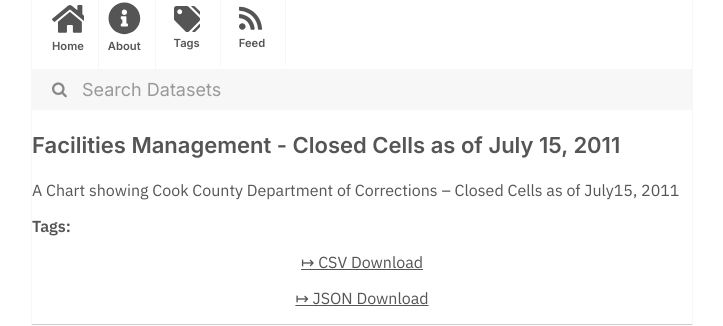
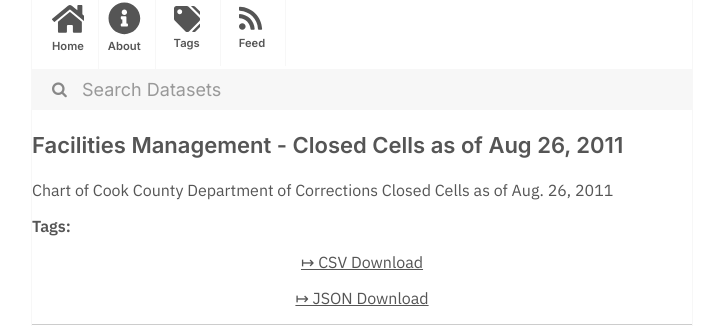
Before and after one commit to dayda-entities/cook-county-of-illinois, a Jekyll site: the page built from _posts/2020-11-10-facilities-management-closed-c.md, in a window 1280 px wide. Shown: the part 216-542 px from the top of the page, without its empty margins (278-1001 px from the left). Built offline with Jekyll 4.4.1, drawn with Linux system fonts in a browser that asks for light colours.

Commit message:
Publish Data

```diff
--- a/_posts/2020-11-10-facilities-management-closed-c.md
+++ b/_posts/2020-11-10-facilities-management-closed-c.md
@@ -1,17 +1,17 @@
 ---
-title: 'Facilities Management - Closed Cells as of July 15, 2011'
-created: '2020-11-10T16:57:58.571280'
-modified: '2020-11-10T16:57:58.571286'
+title: 'Facilities Management - Closed Cells as of Aug 26, 2011'
+created: '2020-11-10T16:57:58.901131'
+modified: '2020-11-10T16:57:58.901141'
 state: active
 type: dataset
 tags: []
 groups:
   - Local Government
 csv_url: >-
-  https://datacatalog.cookcountyil.gov/api/views/yikm-mvkq/rows.csv?accessType=DOWNLOAD
+  https://datacatalog.cookcountyil.gov/api/views/yras-vhsh/rows.csv?accessType=DOWNLOAD
 json_url: >-
-  https://datacatalog.cookcountyil.gov/api/views/yikm-mvkq/rows.json?accessType=DOWNLOAD
+  https://datacatalog.cookcountyil.gov/api/views/yras-vhsh/rows.json?accessType=DOWNLOAD
 layout: post
 
 ---
-A Chart showing Cook County Department of Corrections -- Closed Cells as of  July15, 2011
+Chart of Cook County Department of Corrections  Closed Cells as of Aug. 26, 2011
```
